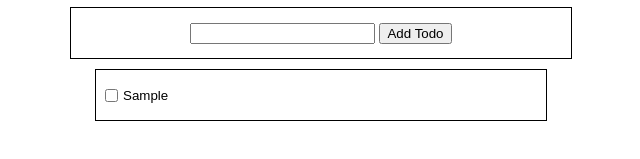
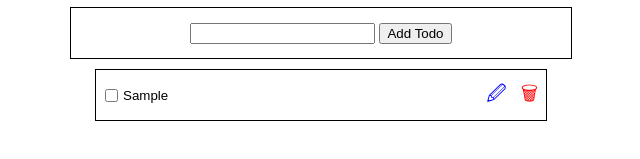
Before and after one commit to gheeya/todo_app_js, a plain HTML site: page index.html in a window 1280 px wide. Both pictures are taken after typing "Sample" into the empty fields and a click on the button "Add Todo". Shown: the part 193-352 px from the top of the page, 319-959 px from the left. Drawn offline with Linux system fonts and the light colour scheme.

Commit message:
Added basic styling and addition elements

```diff
--- a/script.js
+++ b/script.js
@@ -19,6 +19,12 @@ function createTodo({ id, todo, active }) {
   const tBtnContainer = document.createElement("div");
   const tCheckInput = document.createElement("input");
   const tInput = document.createElement("input");
+  const editBtn = document.createElement("span");
+  const deleteBtn = document.createElement("span");
+  editBtn.innerHTML = "&#128393;";
+  deleteBtn.innerHTML = "&#128465;";
+  editBtn.classList.add("edit-btn");
+  deleteBtn.classList.add("delete-btn");
   tCheckInput.setAttribute("type", "checkbox");
   tInput.readOnly = true;
   todoEle.appendChild(tForm);
@@ -26,8 +32,10 @@ function createTodo({ id, todo, active }) {
   tForm.appendChild(tBtnContainer);
   tInputContainer.appendChild(tCheckInput);
   tInputContainer.appendChild(tInput);
+  tBtnContainer.appendChild(editBtn);
+  tBtnContainer.appendChild(deleteBtn);
   tInputContainer.classList.add("container");
-  tBtnContainer.classList.add("container");
+  tBtnContainer.classList.add("btn-container");
   todoEle.classList.add("todo-element");
   tForm.classList.add("t-form");
   tInput.classList.add("t-input");
@@ -40,7 +48,7 @@ function createTodo({ id, todo, active }) {
 // Add functionality
 function addTodo(value) {
   const todo = {
-    id: String(new Date()).slice(1),
+    id: String(Date.now()).slice(1),
     todo: value,
     active: true,
   };
--- a/style.css
+++ b/style.css
@@ -29,8 +29,12 @@ body {
 .t-input {
   padding: 2px;
   border: none;
-  width: 200px;
+  width: 350px;
   height: 25px;
+}
+
+.t-input {
+  outline: none;
 }
 
 .todo-element {
@@ -46,3 +50,28 @@ body {
   padding: 5px;
   align-items: center;
 }
+
+.btn-container {
+  display: grid;
+  grid-template-columns: 1fr 1fr;
+}
+
+.edit-btn {
+  height: 100%;
+  width: 100%;
+  color: blue;
+  font-size: larger;
+  display: flex;
+  justify-content: center;
+  align-items: center;
+}
+
+.delete-btn {
+  height: 100%;
+  width: 100%;
+  color: red;
+  font-size: larger;
+  display: flex;
+  justify-content: center;
+  align-items: center;
+}
```
